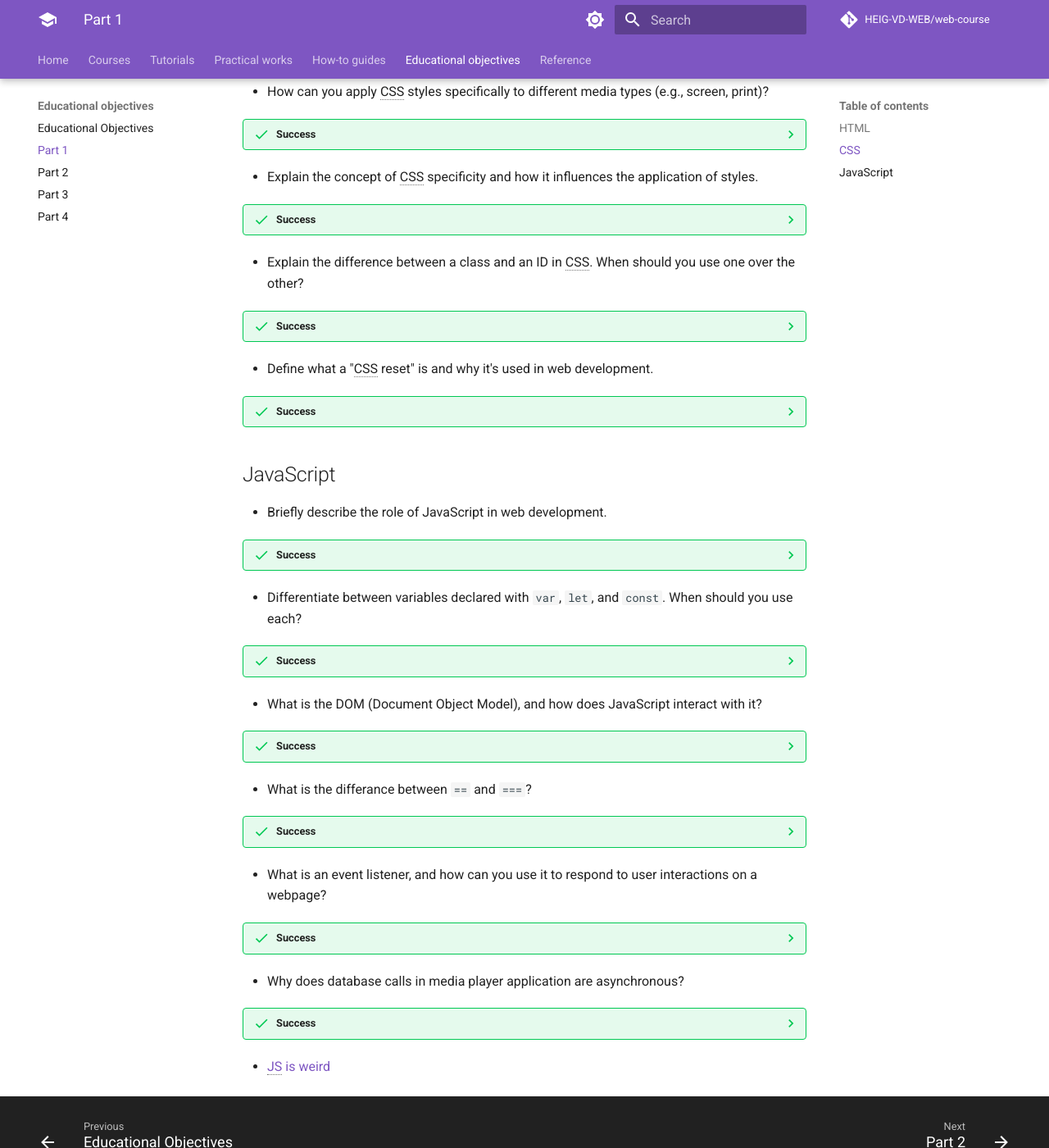
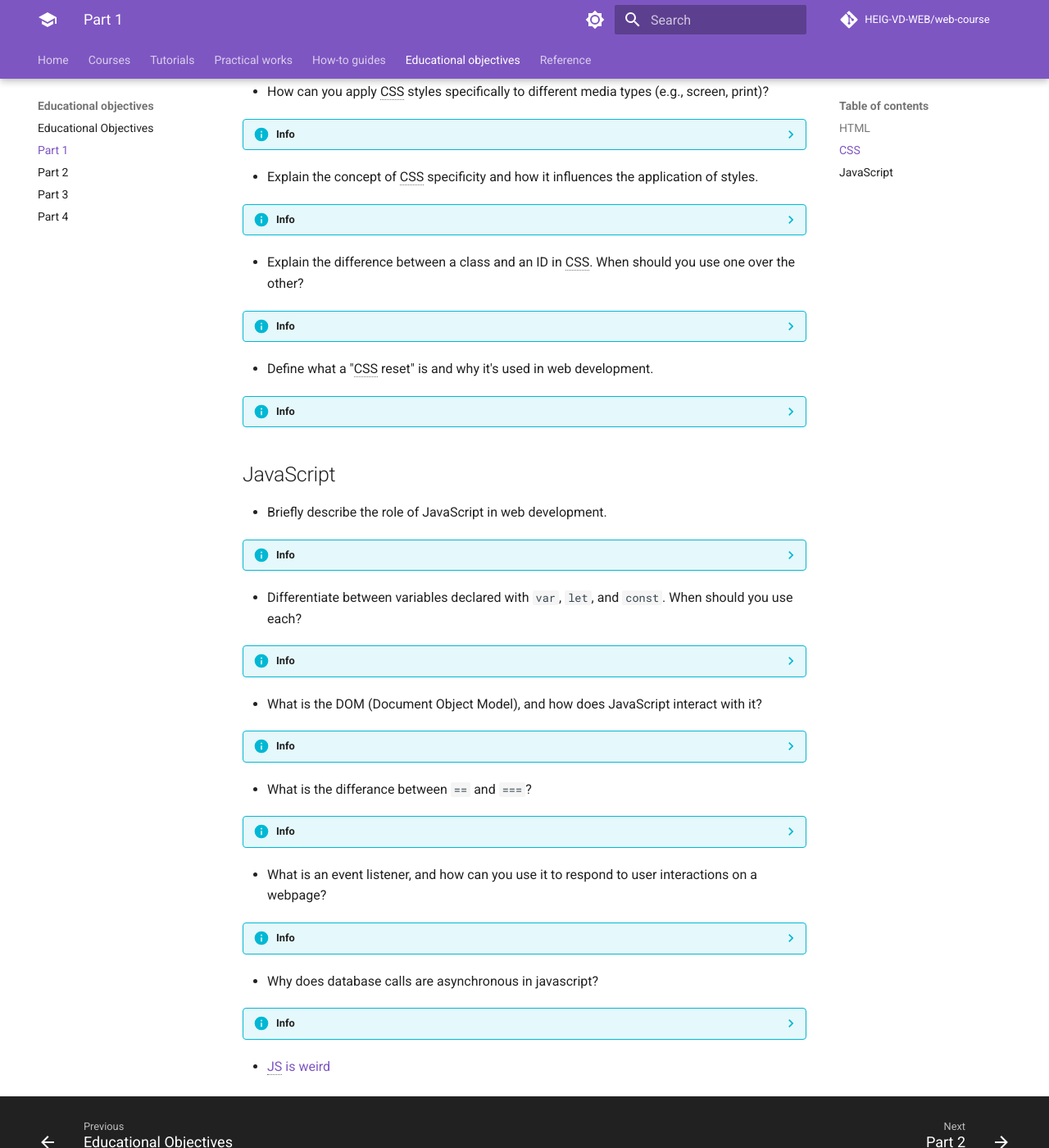
Before and after one commit to HEIG-VD-WEB/web-course, an MkDocs documentation site: the page built from docs/educational-objectives/part-1/index.md, in a window 1280 px wide and 1400 px high, scrolled down 1419 px. Shown: the whole window at 82% size. Built offline with MkDocs 1.6.1 and Material for MkDocs 9.7.7, drawn with Linux system fonts in a browser that asks for light colours; comment, search, counter and statistics services are not loaded; some of the changed text lies outside the part shown.

Commit message:
correct a question

```diff
--- a/docs/educational-objectives/part-1/index.md
+++ b/docs/educational-objectives/part-1/index.md
@@ -4,64 +4,64 @@
 
 - What does HTML stand for, and what is its primary purpose in web development?
 
-??? success
+??? info
 	HTML stands for HyperText Markup Language, and its primary purpose in web development is to structure and present content on web pages.
 
 - Differentiate between HTML elements and HTML attributes. Provide examples of each.
 
-??? success
+??? info
 	HTML elements are the building blocks of a web page, such as `<p>`, `<h1>`, and `<a>`. HTML attributes provide additional information about elements, such as href in `<a>` or src in `<img>`.
 
 - Explain the role of the `<head>` and `<body>` sections in an HTML document. Give examples of what type of content should go in each.
 
-??? success
+??? info
 	The `<head>` section contains metadata about the document, such as the page title, links to stylesheets, and scripts. The `<body>` section contains the content that will be displayed on the page, such as headings, paragraphs, images, and links.
 
 - Describe semantic HTML and provide examples of semantic elements.
 
-??? success
+??? info
 	Semantic HTML is the use of HTML markup to reinforce the meaning of the information in webpages rather than merely define its presentation or look. Examples of semantic elements include `<header>`, `<nav>`, `<main>`, `<article>`, `<section>`, `<aside>`, `<footer>`, `<figure>`, and `<figcaption>`.
 
 - What is the purpose of HTML5's `<canvas>` element, and how is it typically used?
 
-??? success
+??? info
 	The `<canvas>` element is used to draw graphics, animations, or other visual images on a webpage using JavaScript.
 
 - Discuss the importance of using semantic HTML tags and their impact on accessibility and SEO.
 
-??? success
+??? info
 	Semantic HTML tags help search engines understand the content of a webpage and improve the page's ranking in search results. Semantic HTML tags also help screen readers and other assistive technologies understand the content of a webpage and improve accessibility for users with disabilities.
 
 - Provide examples of common HTML and CSS coding conventions and naming conventions that adhere to best practices.
 
-??? success
+??? info
 	Common conventions include using lowercase letters for HTML tags and attribute names, using hyphens for multi-word class names (e.g., class="my-class"), and following naming conventions like BEM (Block Element Modifier) for CSS classes.
 
 ## CSS
 
 - Explain the box model in CSS. How does it affect the layout and styling of elements on a webpage?
 
-??? success
+??? info
 	The box model is a way of representing the space taken up by an element on a webpage. It consists of the content area, padding, border, and margin. The box model affects the layout and styling of elements on a webpage by determining the size of the element and its position relative to other elements.
 
 - Describe the difference between inline, internal, and external CSS styles. When might you use each approach?
 
-??? success
+??? info
 	Inline CSS styles are applied directly to an element using the style attribute. Internal CSS styles are defined in the `<head>` section of an HTML document using the `<style>` tag. External CSS styles are defined in a separate CSS file and linked to an HTML document using the `<link>` tag. Inline styles are typically used to apply styles to a single element, internal styles are typically used to apply styles to a single page, and external styles are typically used to apply styles to multiple pages.
 
 - What is the purpose of CSS selectors? Provide examples of different types of selectors.
 
-??? success
+??? info
 	CSS selectors are used to select the HTML elements to which styles should be applied. Examples of selectors include element selectors (e.g., `p`), class selectors (e.g., `.my-class`), ID selectors (e.g., `#my-id`), and attribute selectors (e.g., `[type="text"]`).
 
 - How can you apply CSS styles specifically to different media types (e.g., screen, print)?
 
-??? success
+??? info
 	You can use the `@media` rule to apply CSS styles specifically to different media types. For example, you can use the `@media screen` rule to apply styles to screens and the `@media print` rule to apply styles to printed documents.
 
 - Explain the concept of CSS specificity and how it influences the application of styles.
 
-??? success
+??? info
 	CSS specificity is a set of rules that determine which CSS styles are applied to an element when multiple styles are defined for the same element. The rules are as follows:
 
 	1) inline styles override internal styles, which override external styles;
@@ -70,12 +70,12 @@
 
 - Explain the difference between a class and an ID in CSS. When should you use one over the other?
 
-??? success
+??? info
 	Classes in CSS are used for applying styles to multiple elements with similar characteristics, while IDs are meant for unique elements. Classes are preferred for styling because they are more reusable.
 
 - Define what a "CSS reset" is and why it's used in web development.
 
-??? success
+??? info
 	A CSS reset is a set of CSS styles that resets the default styles of HTML elements to a consistent baseline across browsers. It is used to avoid cross-browser compatibility issues.
 
 	Example:
@@ -91,12 +91,12 @@
 
 - Briefly describe the role of JavaScript in web development.
 
-??? success
+??? info
 	JavaScript is a scripting language used for adding interactivity and dynamic behavior to web pages. It is used to create interactive elements like buttons, forms, and animations.
 
 - Differentiate between variables declared with `var`, `let`, and `const`. When should you use each?
 
-??? success
+??? info
 	Variables declared with `var` are function-scoped, variables declared with `let` are block-scoped, and variables declared with `const` are block-scoped and cannot be reassigned. You should use `var` when you want to declare a variable that is accessible throughout a function, `let` when you want to declare a variable that is accessible only within a block, and `const` when you want to declare a variable that is accessible only within a block and cannot be reassigned.
 
 	Example:
@@ -134,12 +134,12 @@
 
 - What is the DOM (Document Object Model), and how does JavaScript interact with it?
 
-??? success
+??? info
 	The DOM is a programming interface for HTML and XML documents. It represents the document as a tree of nodes and objects that can be manipulated with JavaScript.
 
 - What is the differance between `==` and `===`?
 
-??? success
+??? info
 	The `==` operator compares two values for equality after converting both values to a common type. The `===` operator compares two values for equality without converting the values to a common type.
 
 	Example:
@@ -150,18 +150,18 @@
 
 <!-- - Explain the difference between synchronous and asynchronous JavaScript. Provide examples of each.
 
-??? success
+??? info
 	Synchronous JavaScript is executed in the order in which it appears in the code. Asynchronous JavaScript is executed after other code has finished executing. Examples of synchronous JavaScript include `for` loops and `if` statements. Examples of asynchronous JavaScript include `setTimeout` and `fetch`. -->
 
 - What is an event listener, and how can you use it to respond to user interactions on a webpage?
 
-??? success
+??? info
 	An event listener is a function that is called when a specific event occurs, such as a mouse click or key press. You can use event listeners to respond to user interactions on a webpage by attaching them to HTML elements.
 
-- Why does database calls in media player application are asynchronous?
+- Why does database calls are asynchronous in javascript?
 
-??? success
-	You should never block the [Event Loop](https://nodejs.org/en/docs/guides/dont-block-the-event-loop)
+??? info
+	You should never block the [Event Loop](https://nodejs.org/en/docs/guides/dont-block-the-event-loop){:target="_blank"}
 
 
 - [JS is weird](https://jsisweird.com/){:target="_blank"}
```
